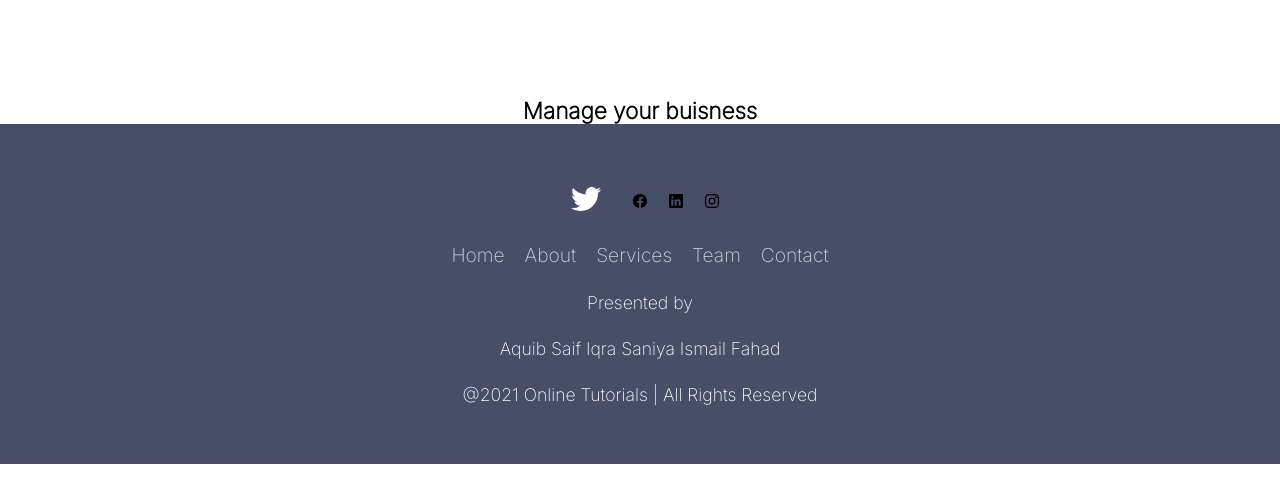
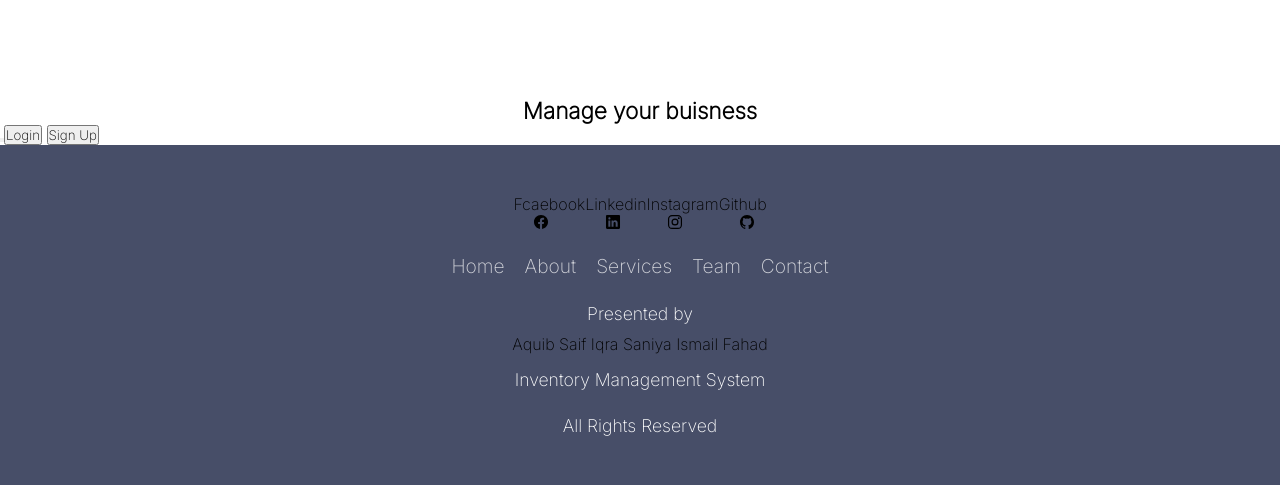
Before and after one commit to Iqrakhan22/inventorysystem, a plain HTML site: page index.html in a window 1280 px wide. Shown: the part 375-860 px from the top of the page. Before the commit the page ends 839 px from the top, so only its background shows below. Drawn offline with nearby package versions, Linux system fonts and the light colour scheme.

Commit message:
Update index.html

```diff
--- a/index.html
+++ b/index.html
@@ -35,14 +35,38 @@
 
 					<div class="manage">
 						<h2>Manage your buisness</h2></div>
-					<div class="veticle-line"></div>
+					<!-- <div class="veticle-line"></div> -->
+				<!-- 	<div class="but"> -->
+						<button type="button" class="click">
+							<button class="button-text">Login</button>
+							<button class="button-text">Sign Up</button>
+						</button>
+
+
+					<!-- </div> -->
 
 				<footer>
 					<ul class="social_icon">
-						<li><a href="#"><ion-icon name="logo-twitter"></ion-icon></a></li>
-						<li><a href="#"></a><ion-icon name="logo-facebook"></ion-icon></li>
-						<li><a href="#"></a><ion-icon name="logo-linkedin"></ion-icon></li>
-						<li><a href="#"></a><ion-icon name="logo-instagram"></ion-icon></li>
+						<!-- <div class="icon twitter">
+							<div class="tooltip">Twitter</div>
+							<li><a href="#"><ion-icon name="logo-twitter"></ion-icon></a></li>
+						</div> -->
+						<div class="icon facebook">
+							<div class="tooltip">Fcaebook</div>
+							<li><a href="#"></a><ion-icon name="logo-facebook"></ion-icon></li>
+						</div>
+						<div class="icon linkedin">
+							<div class="tooltip">Linkedin</div>
+							<li><a href="#"></a><ion-icon name="logo-linkedin"></ion-icon></li>
+						</div>
+						<div class="icon instagram">
+							<div class="tooltip">Instagram</div>
+							<li><a href="#"></a><ion-icon name="logo-instagram"></ion-icon></li>
+						</div>
+						<div class="icon github">
+							<div class="tooltip">Github</div>
+							<li><a href="#"></a><ion-icon name="logo-github"></ion-icon></li>
+						</div>
 					</ul>
 					<ul class="menu">
 						<li><a href="#">Home</a></li>
@@ -51,10 +75,10 @@
 						<li><a href="#">Team</a></li>
 						<li><a href="#">Contact</a></li>
 					</ul>
-					<p>Presented by
-					</p>
-					<p>Aquib Saif Iqra Saniya Ismail Fahad</p>
-					<p>@2021 Online Tutorials | All Rights Reserved</p>
+					<p>Presented by</p>
+					<div class="Presented"><span>Aquib Saif Iqra Saniya Ismail Fahad</span></div>
+					<p>Inventory Management System</p>
+					<p>All Rights Reserved</p>
 				</footer>
 				<script type="module" src="https://unpkg.com/ionicons@5.5.2/dist/ionicons/ionicons.esm.js"></script>
                 <script nomodule src="https://unpkg.com/ionicons@5.5.2/dist/ionicons/ionicons.js"></script>
```
